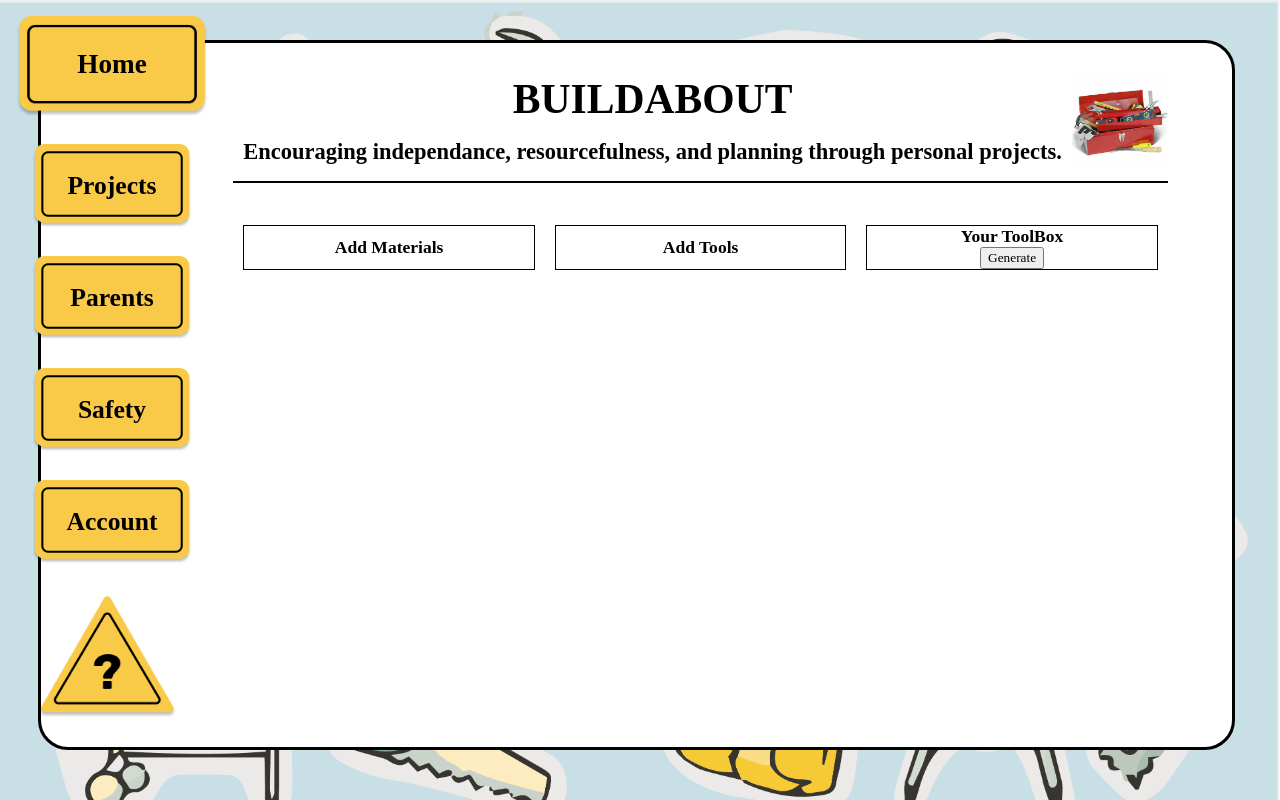
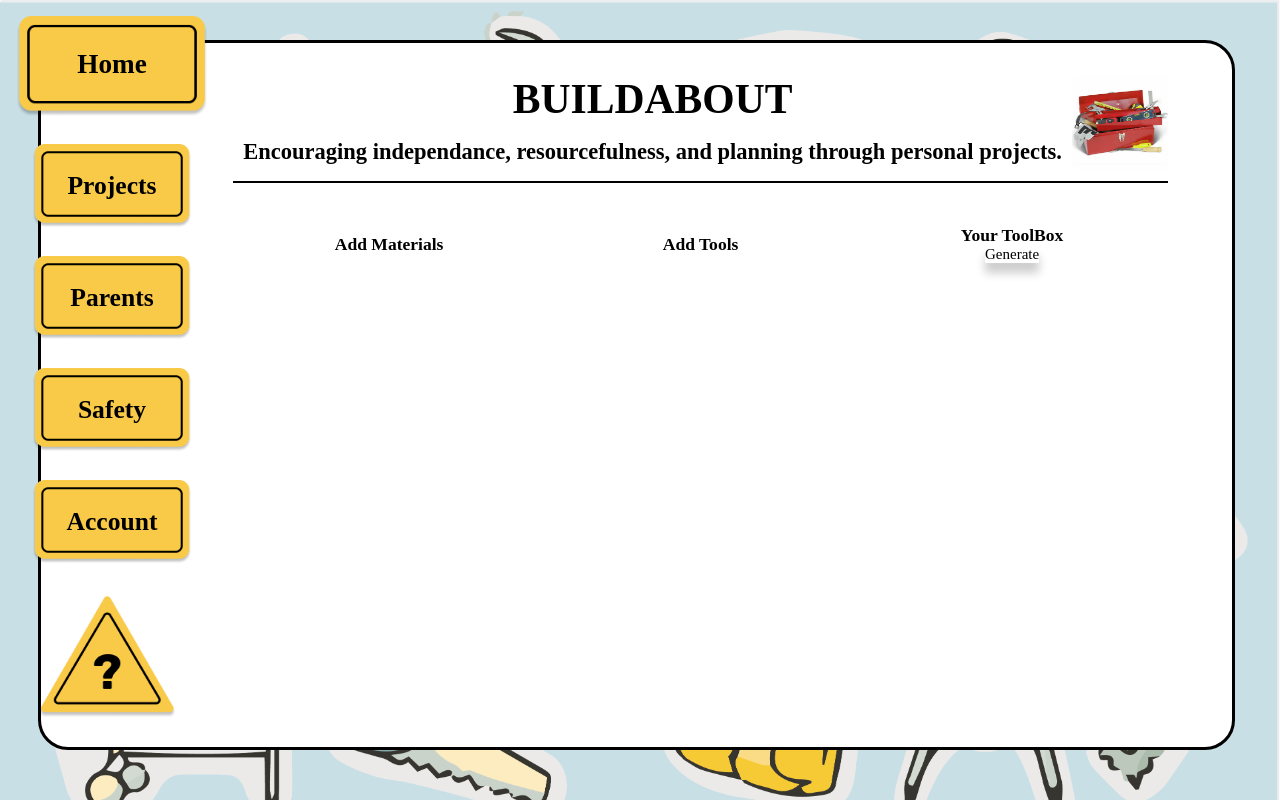
Before and after one commit to anouarh/ivyhacks-buildabout, a React (Create React App) app in the folder Frontend/buildabout-frontend/: page /projects in a window 1280 px wide. Built offline with nearby package versions, Linux system fonts and the light colour scheme; no server answers; a web font is replaced by a local one.

Commit message:
Fix projects page, add CORS policy to spring boot

```diff
--- a/Frontend/buildabout-frontend/src/pages/projects/projects-page.css
+++ b/Frontend/buildabout-frontend/src/pages/projects/projects-page.css
@@ -3,7 +3,6 @@
   flex-direction: row;
 }
 .tools {
-  border: 1px solid black;
   flex: 1;
   display: flex;
   flex-direction: column;
@@ -14,7 +13,6 @@
 }
 
 .materials {
-  border: 1px solid black;
   flex: 1;
   display: flex;
   flex-direction: column;
@@ -29,7 +27,37 @@
   flex-direction: column;
   align-items: center;
   justify-content: center;
-  border: 1px solid black;
   flex: 1;
   margin: 10px;
 }
+
+.toolbox .generate-button {
+  border-radius: 10px;
+  box-shadow: 0 10px 10px rgba(0, 0, 0, 0.2);
+  padding: 10px;
+  margin: 10px;
+  cursor: pointer;
+  transition: all 0.3s ease-out;
+  background-color: #2a265f;
+  color: white;
+  width: 80%;
+  text-align: center;
+}
+
+.generate-button:hover {
+  transform: translateY(-5px) scale(1.005) translateZ(0);
+  box-shadow: 0 24px 36px rgba(0, 0, 0, 0.11),
+    0 24px 46px var(rgba(255, 215, 97, 0.48));
+  background-color: #59568a;
+}
+
+.toolbox wired-button {
+  transition: all 0.3s ease-out;
+  box-shadow: 0 10px 10px rgba(0, 0, 0, 0.2);
+}
+
+.toolbox wired-button:hover {
+  transform: translateY(-5px) scale(1.005) translateZ(0);
+  box-shadow: 0 24px 36px rgba(0, 0, 0, 0.11),
+    0 24px 46px var(rgba(255, 215, 97, 0.48));
+}
--- a/Frontend/buildabout-frontend/src/pages/projects/projects-page.js
+++ b/Frontend/buildabout-frontend/src/pages/projects/projects-page.js
@@ -2,20 +2,35 @@ import React, { Component } from "react";
 import "./projects-page.css";
 
 class Projects extends Component {
+
+  state = {
+    materials: []
+  }
+
+  componentDidMount() {
+    fetch('http://localhost:8080/materials/getAllMaterials')
+    .then(res => res.json())
+    .then((data) => {
+      this.setState({ contacts: data })
+    })
+    .catch(console.log)
+  }
+
   render() {
     return (
       <div className="main">
         <div className="tools">
-        <h3>Add Materials</h3>
+          <h3>Add Materials</h3>
           <wired-search-input placeholder="Search Materials"></wired-search-input>
         </div>
         <div className="materials">
-        <h3>Add Tools</h3>
+          <h3>Add Tools</h3>
           <wired-search-input placeholder="Search Tools"></wired-search-input>
         </div>
         <div className="toolbox">
           <h3>Your ToolBox</h3>
-          <button>Generate</button>
+          {/* <div className="generate-button">Generate</div> */}
+          <wired-button elevation="2" >Generate</wired-button>
         </div>
       </div>
     );
```
